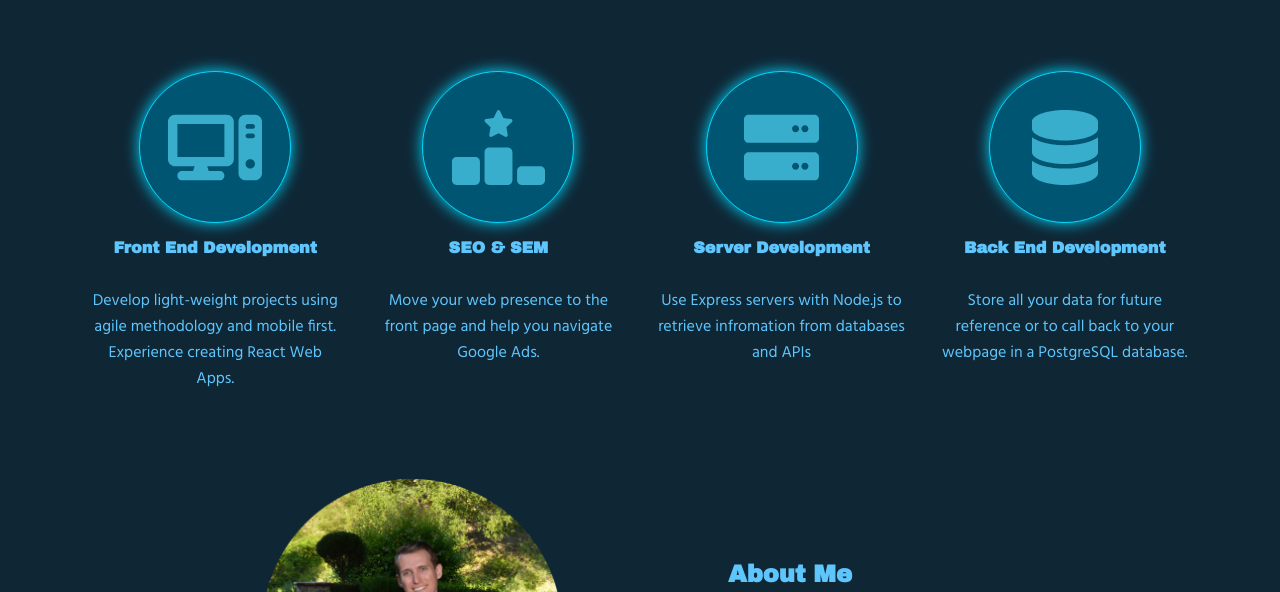
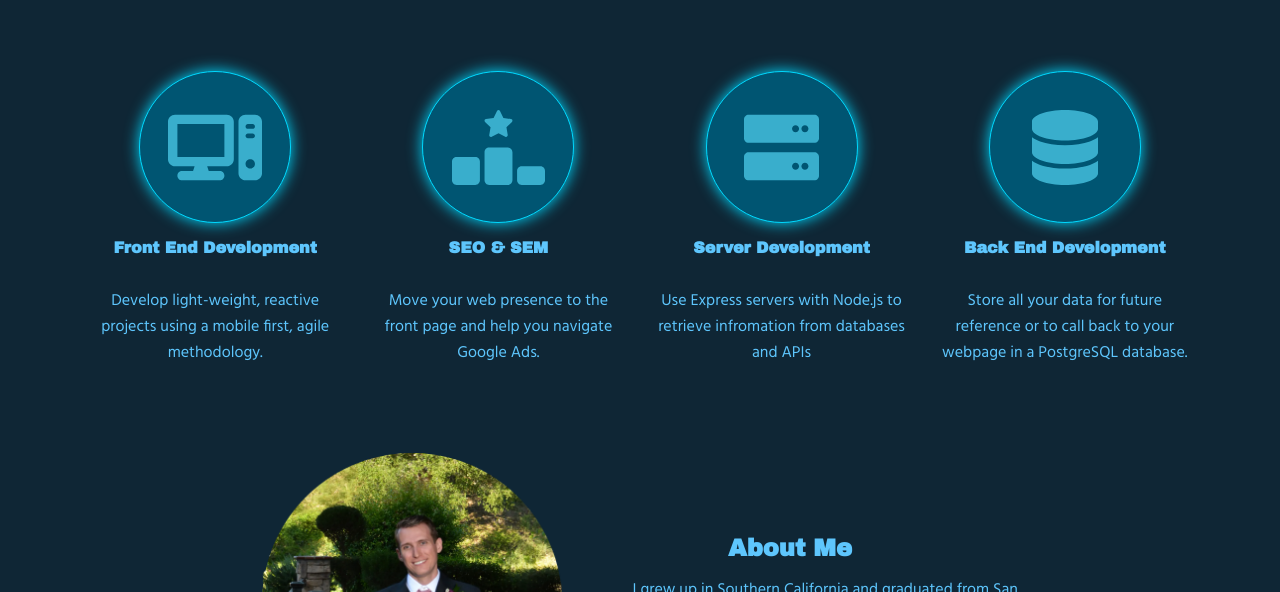
Before and after one commit to Nathan-reitan/react-portfolio, a React (Create React App) app: page / in a window 1280 px wide. Shown: the part 596-1188 px from the top of the page. Built offline with nearby package versions, Linux system fonts and the light colour scheme; a web font is replaced by a local one.

Commit message:
style pulled

```diff
--- a/src/components/Home.jsx
+++ b/src/components/Home.jsx
@@ -24,7 +24,7 @@ export default class Header extends React.Component{
                                 <div className="serviceTitle"><h4>Front End Development</h4></div>
                                 <div className="serviceContent">
                                     <p>
-                                        Develop light-weight projects using agile methodology and mobile first.  Experience creating React Web Apps.
+                                        Develop light-weight, reactive projects using a mobile first, agile methodology.
                                     </p>
                                 </div>
                             </div>
```
